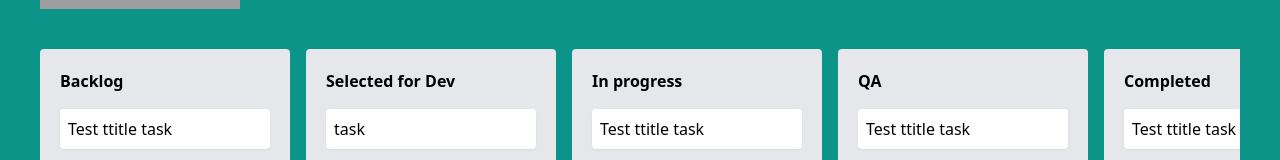
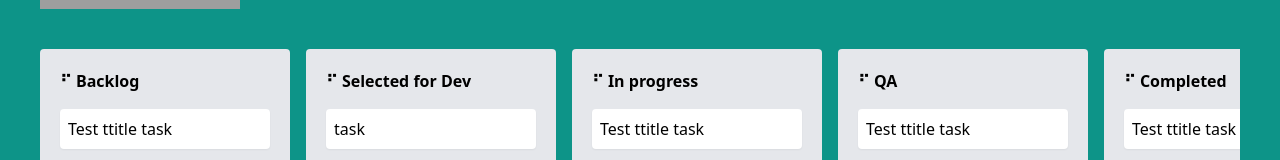
Before and after one commit to Bakhodirov-Jakhongir/vue-trello-board, a Nuxt app: page / in a window 1280 px wide. Shown: the part 181-341 px from the top of the page. Built offline with nearby package versions, Linux system fonts and the light colour scheme; grey boxes are pictures that could not be loaded.

Commit message:
draggable transition and drag handle

```diff
--- /dev/null
+++ b/components/DragHandle.vue
@@ -0,0 +1,3 @@
+<template>
+  <span class="drag-handle cursor-move"> ⠋ </span>
+</template>
--- a/components/TrelloBoard.vue
+++ b/components/TrelloBoard.vue
@@ -1,6 +1,7 @@
 <script setup lang="ts">
 import { ref } from "vue";
 import TrelloBoardTask from "./TrelloBoardTask.vue";
+import DragHandle from "./DragHandle.vue";
 import type { Column } from "../types/index";
 import draggable from "vuedraggable";
 import { nanoid } from "nanoid";
@@ -68,6 +69,8 @@ const columns = ref<Column[]>([
       v-model="columns"
       group="columns"
       item-key="id"
+      :animation="150"
+      handle=".drag-handle"
       class="flex gap-4 overflow-x-auto items-start"
     >
       <template #item="{ element: column }: { element: Column }">
@@ -76,6 +79,7 @@ const columns = ref<Column[]>([
           class="column bg-gray-200 p-5 rounded min-w-[250px]"
         >
           <header class="font-bold mb-4">
+            <DragHandle/>
             {{ column.title }}
           </header>
           <TrelloBoardTask v-for="task in column.tasks" :task="task" />
@@ -86,5 +90,4 @@ const columns = ref<Column[]>([
       </template>
     </draggable>
   </div>
-  <pre>{{columns}}</pre>
 </template>
```
